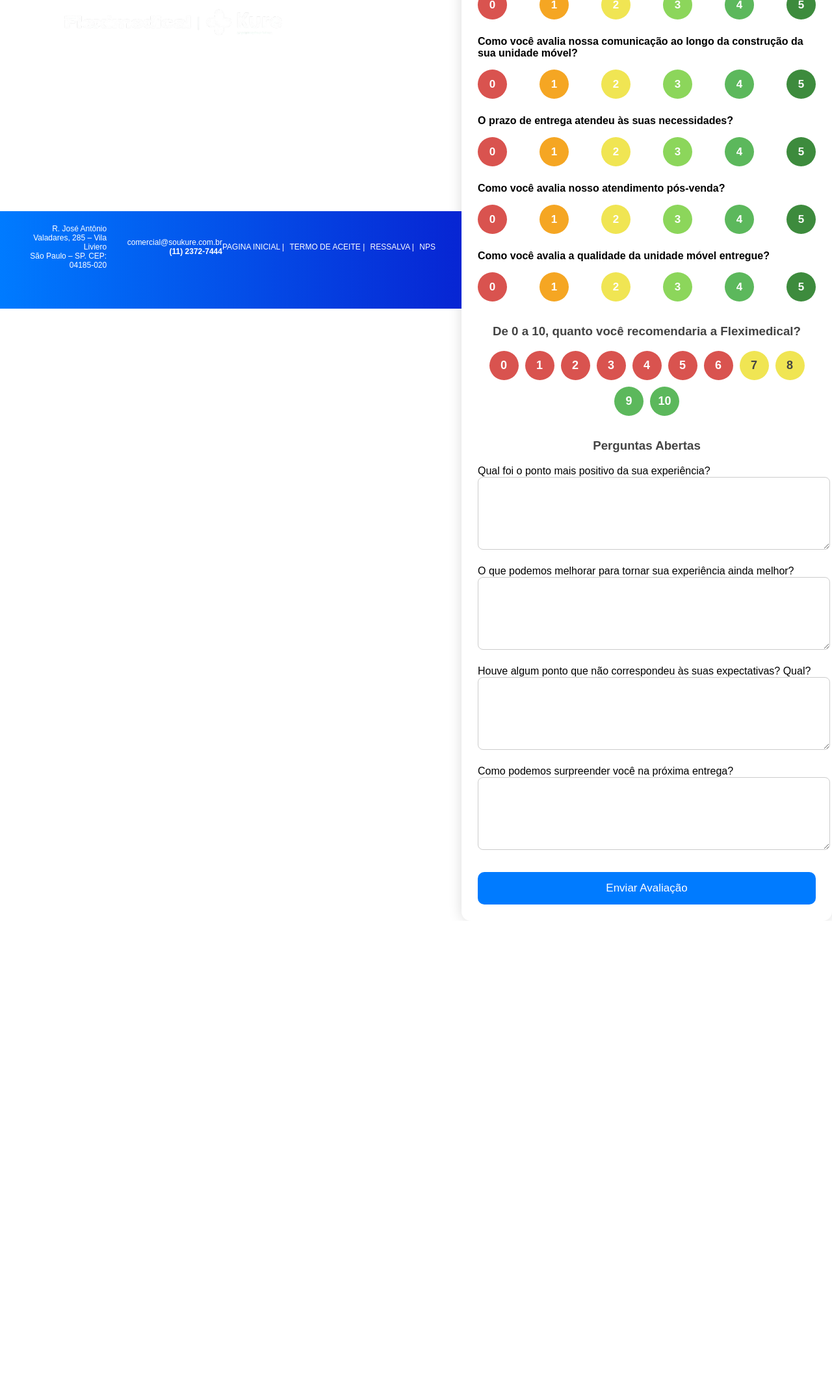
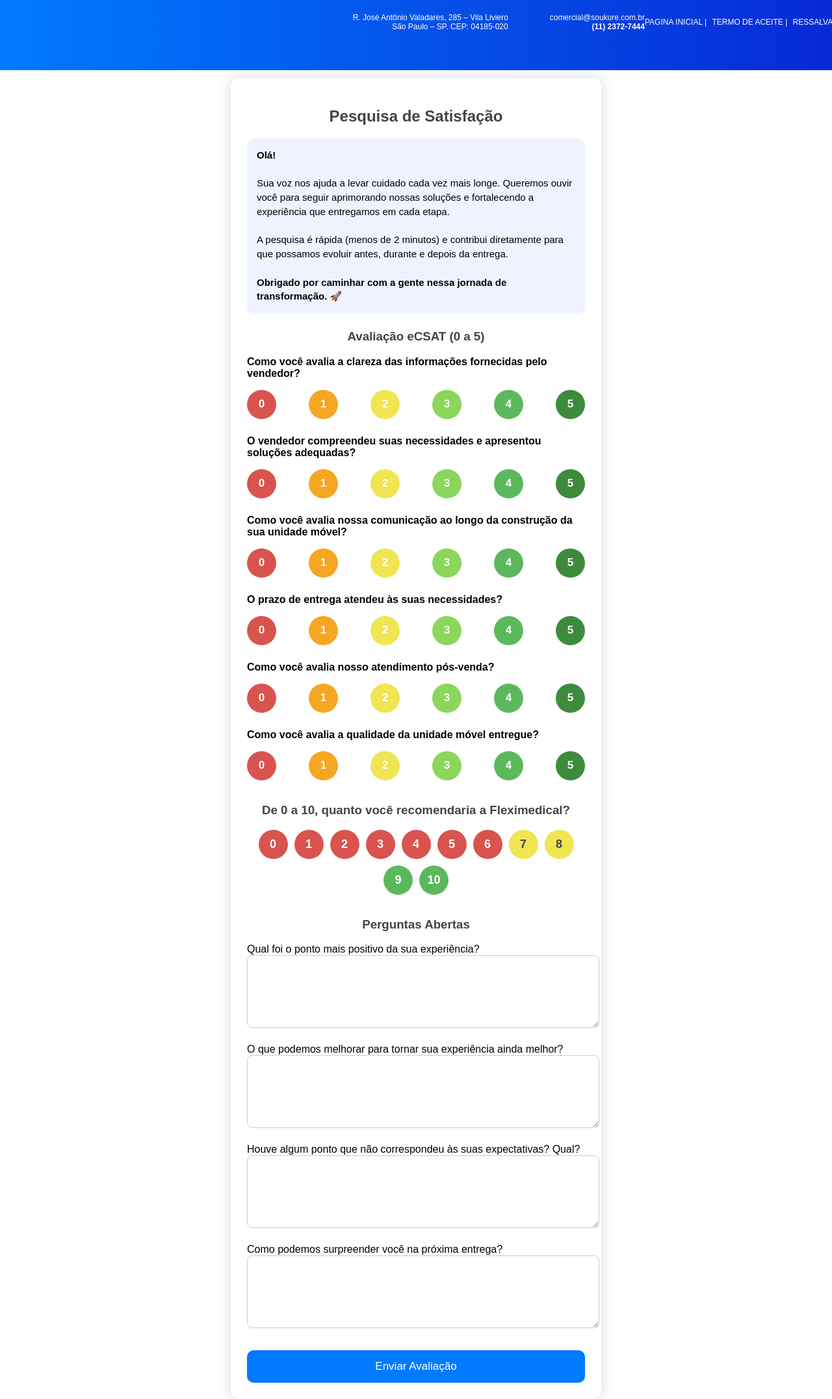
Before and after one commit to HenriqueNunes-2008/Termo_Aceite, a Flask app: page /nps in a window 1280 px wide. Shown: the whole page at 65% size. Before the commit the page ends 1417 px from the top, so only its background shows below. Run offline with Flask 3, Linux system fonts and the light colour scheme.

Commit message:
Refactor NPS HTML structure and styles
Updated the NPS evaluation page with improved styles and layout.

```diff
--- a/templates/nps.html
+++ b/templates/nps.html
@@ -14,7 +14,8 @@ body {
     display: flex;
     justify-content: center;  /* Centraliza horizontalmente */
     align-items: center;      /* Centraliza verticalmente */
-    height: 100vh;            /* Usa a altura total da tela */
+    min-height: 100vh;            /* Usa a altura total da tela */
+    padding-top: 120px;
 }
 
 .containerx {
@@ -154,7 +155,7 @@ body {
             font-size: 15px;
         }
     }
-.topbar { background: linear-gradient(to right, #007bff, #0725d3); color: white; padding: 40px; display: flex; justify-content: space-between; align-items: center; position: relative; }
+.topbar { background: linear-gradient(to right, #007bff, #0725d3); color: white; padding: 40px; display: flex; justify-content: space-between; align-items: center; position: fixed; top: 0; left: 0; width: 100%; z-index: 10; }
 .logo { position: absolute; height: 35%; top: -13%; left: 20px; z-index: 1; }
 .address { position: relative; text-align: right; top: -20px; font-size: 12px; color: white; flex: 1; margin-right: 5%; }
 .contact-info { position: relative; top: -20px; text-align: right; font-size: 12px; color: white; }
```
